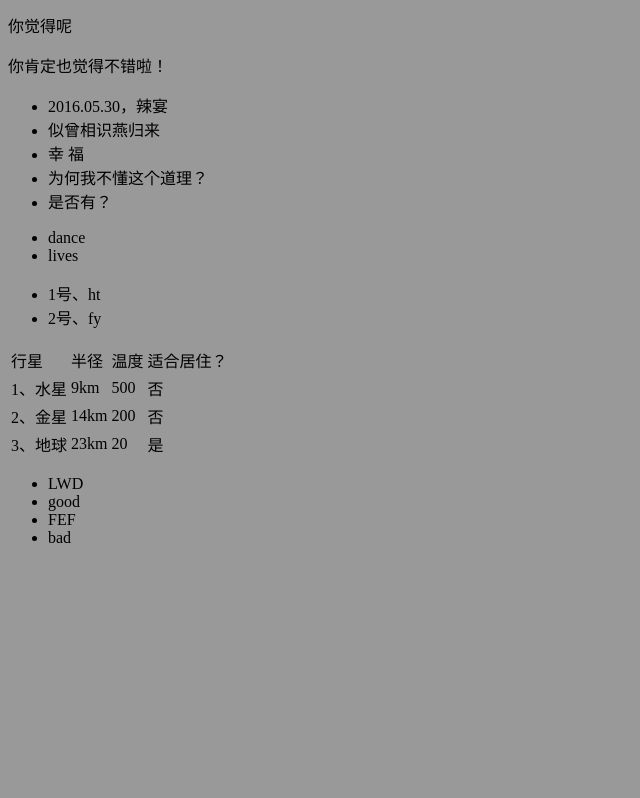
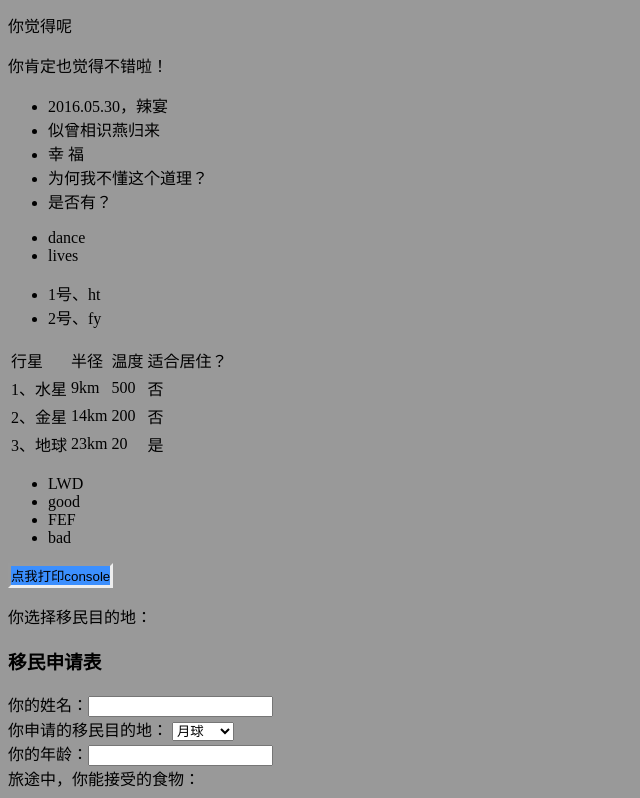
Before and after one commit to liaowd/vue-test, a plain HTML site: page vue-test.html in a window 1280 px wide. Shown: the part 554-1352 px from the top of the page, without its empty margins (0-640 px from the left). Before the commit the page ends 1117 px from the top, so only its background shows below. Drawn offline with Linux system fonts and the light colour scheme.

Commit message:
台式机写

```diff
--- a/js/index.js
+++ b/js/index.js
@@ -19,7 +19,7 @@ var applePrice=new Vue({
 		}
 	},
 })
-applePrice.dazhe()
+applePrice.dazhe()  //不规范的写法
 
 
 
@@ -137,7 +137,8 @@ var Planet=new Vue({
 		Stu:{
 			'LWD':'good',
 			'FEF':'bad'
-		}
+		},
+		nianling:''
 	},
 	methods:{
 		juzhu:function(){
@@ -152,6 +153,11 @@ var Planet=new Vue({
 					this.planets[index].isJuzhu='否'
 				}
 			}
+		},
+		dayin:function(){
+			console.log("事件打印")
+			console.log(event.target)
+			console.log(event)
 		}
 	}
 })
--- a/vue-test.html
+++ b/vue-test.html
@@ -109,6 +109,26 @@
             <li>{{dent}}</li>
         </template>
     </ul>
+
+    <!-- 事件绑定、除了原生的click，还可以绑定zepto的tap -->
+    <button v-on:tap="dayin()">点我打印console</button>
+
+    <!-- v-model表单控件绑定 -->
+    <p>你选择移民目的地：{{xingqiu}}</p>
+    <form id="yimin">
+        <h3>移民申请表</h3>
+        你的姓名：<input type="" name="xingming"><br>
+        你申请的移民目的地：
+        <select name="mudidi">
+            <option>月球</option>
+            <option>火星</option>
+            <option>土卫六</option>
+        </select><br>
+        你的年龄：<input type="text" name="nianling" v-model="nianling" ><br>
+        旅途中，你能接受的食物：
+
+        <br>
+    </form>
 </div>
 
 
```
